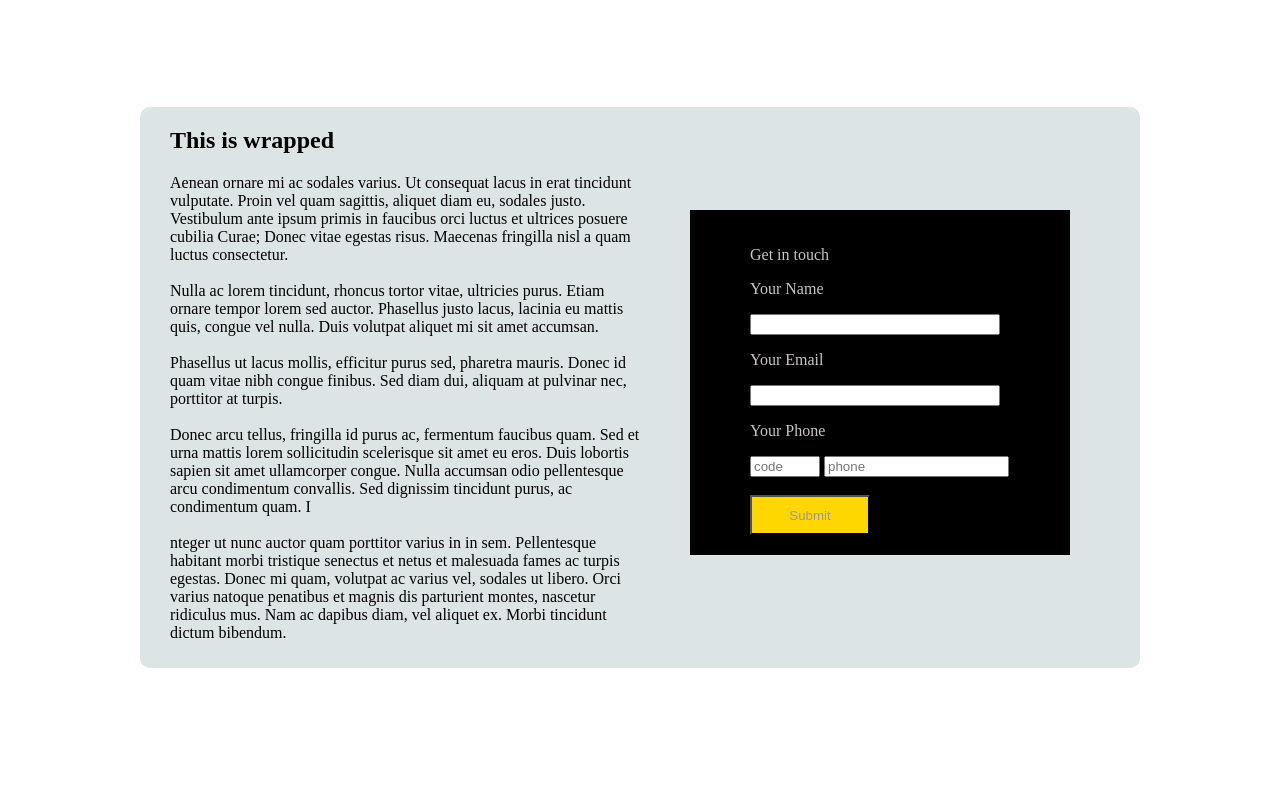
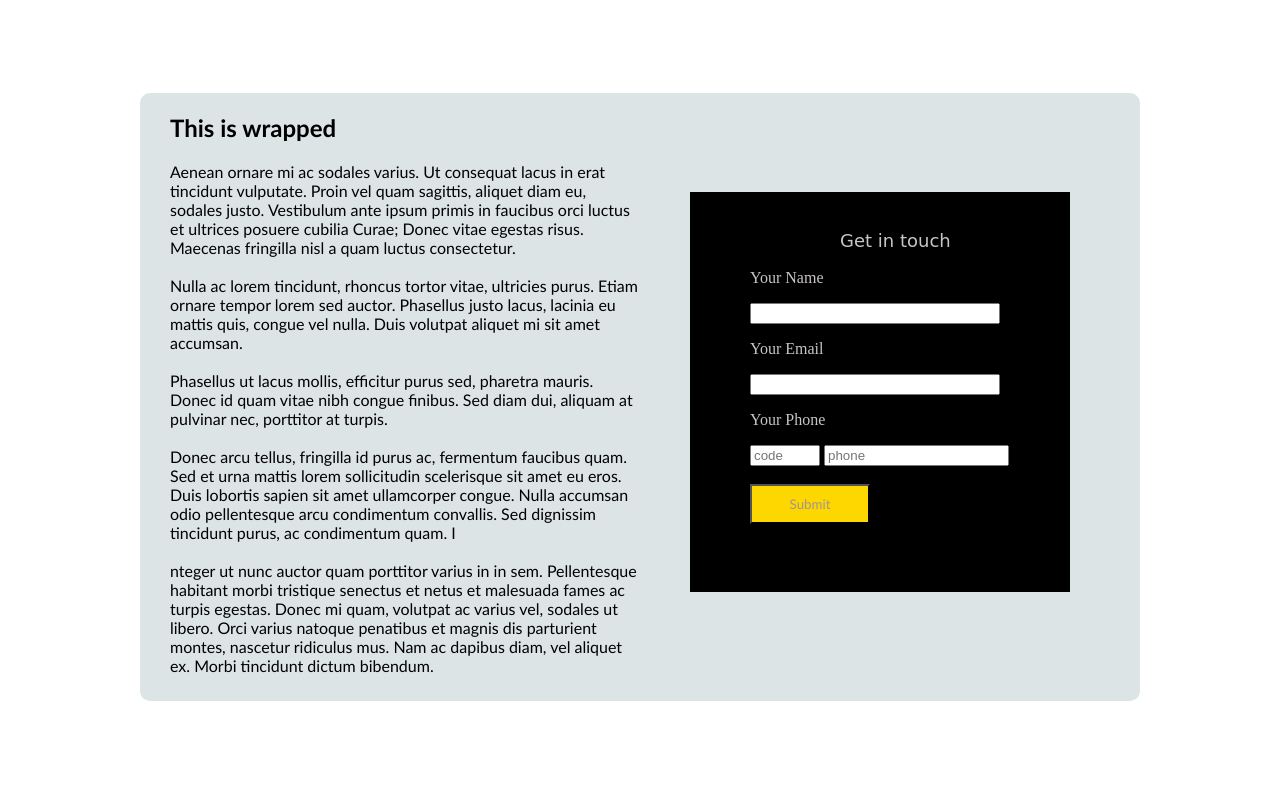
Before and after one commit to jommmmmmmm/bearsite, a plain HTML site: page index.html in a window 1280 px wide. Shown: the part 1370-2155 px from the top of the page. Drawn offline with Linux system fonts and the light colour scheme; files whose address does not match are found by name.

Commit message:
update style.css

```diff
--- a/css/style.css
+++ b/css/style.css
@@ -123,6 +123,7 @@ li a:hover
     padding-bottom: 100px;
     padding-top: 30px;
     margin: 0 auto;
+    font-family: 'Trebuchet MS', 'Lucida Sans Unicode', 'Lucida Grande', 'Lucida Sans', Arial, sans-serif;
   }
   .container
   {
@@ -144,7 +145,7 @@ li a:hover
     background: black;
     color: #c9c4c4;
     float: left;
-
+    font-family: 'Trebuchet MS', 'Lucida Sans Unicode', 'Lucida Grande', 'Lucida Sans', Arial, sans-serif;
   }
   .two
   {
@@ -204,6 +205,7 @@ li a:hover
     float: left;
     padding-left: 30px;
     align-items: center;
+    font-family: 'Trebuchet MS', 'Lucida Sans Unicode', 'Lucida Grande', 'Lucida Sans', Arial, sans-serif;
   }
   .formed
   {
@@ -219,6 +221,8 @@ li a:hover
     padding-left: 60px;
     padding-top: 20px;
     padding-bottom: 20px;
+    height: 400px;
+
   }
   .code
   {
@@ -229,11 +233,13 @@ li a:hover
     width: 250px;
     padding-left: 10px;
   }
-  .intouch
+  .getin
   {
-    font-family: serif;
+    font-family: cursive;
     text-align: left;
     padding-left: 90px;
+    font-weight: 500px;
+    font-size: large;
   }
   .btns
   {
@@ -242,10 +248,12 @@ li a:hover
     width: 120px;
     height: 40px;
     text-align: center;
+    font-family: 'Trebuchet MS', 'Lucida Sans Unicode', 'Lucida Grande', 'Lucida Sans', Arial, sans-serif;
   }
   .submitt
   {
     text-align: center;
+    font-family: 'Trebuchet MS', 'Lucida Sans Unicode', 'Lucida Grande', 'Lucida Sans', Arial, sans-serif;
   }
   .footer
   {
```
